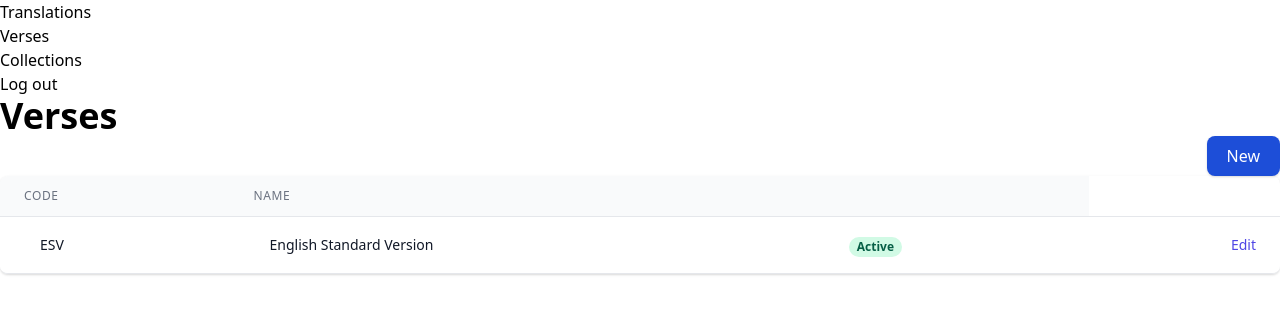
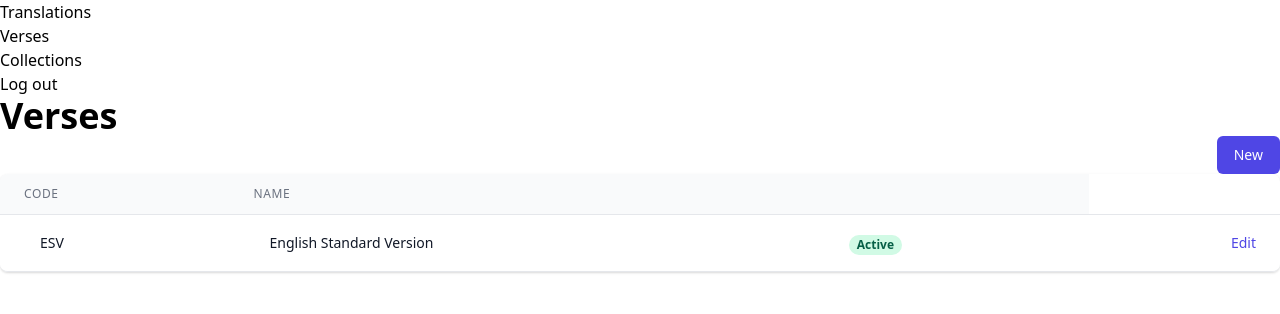
Before and after one commit to MemoryLamp/memorylamp-cms, a React (Create React App) app: page /verses in a window 1280 px wide. Shown: the top 314 px of the page. Built offline with nearby package versions, Linux system fonts and the light colour scheme.

Commit message:
Style button

```diff
--- a/src/components/buttons/SimpleButton.jsx
+++ b/src/components/buttons/SimpleButton.jsx
@@ -1,8 +1,13 @@
 function SimpleButton(props) {
   return (
-    <button className="bg-blue-700 hover:bg-blue-500 transition duration-50 px-5 py-2 rounded-lg shadow text-white block">
-      {props.text}
-    </button>
+    <>
+      <button
+        type="submit"
+        className="group relative w-auto flex justify-center py-2 px-4 border border-transparent text-sm font-medium rounded-md text-white bg-indigo-600 hover:bg-indigo-700 focus:outline-none focus:ring-2 focus:ring-offset-2 focus:ring-indigo-500"
+      >
+        {props.text}
+      </button>
+    </>
   );
 }
 
```
